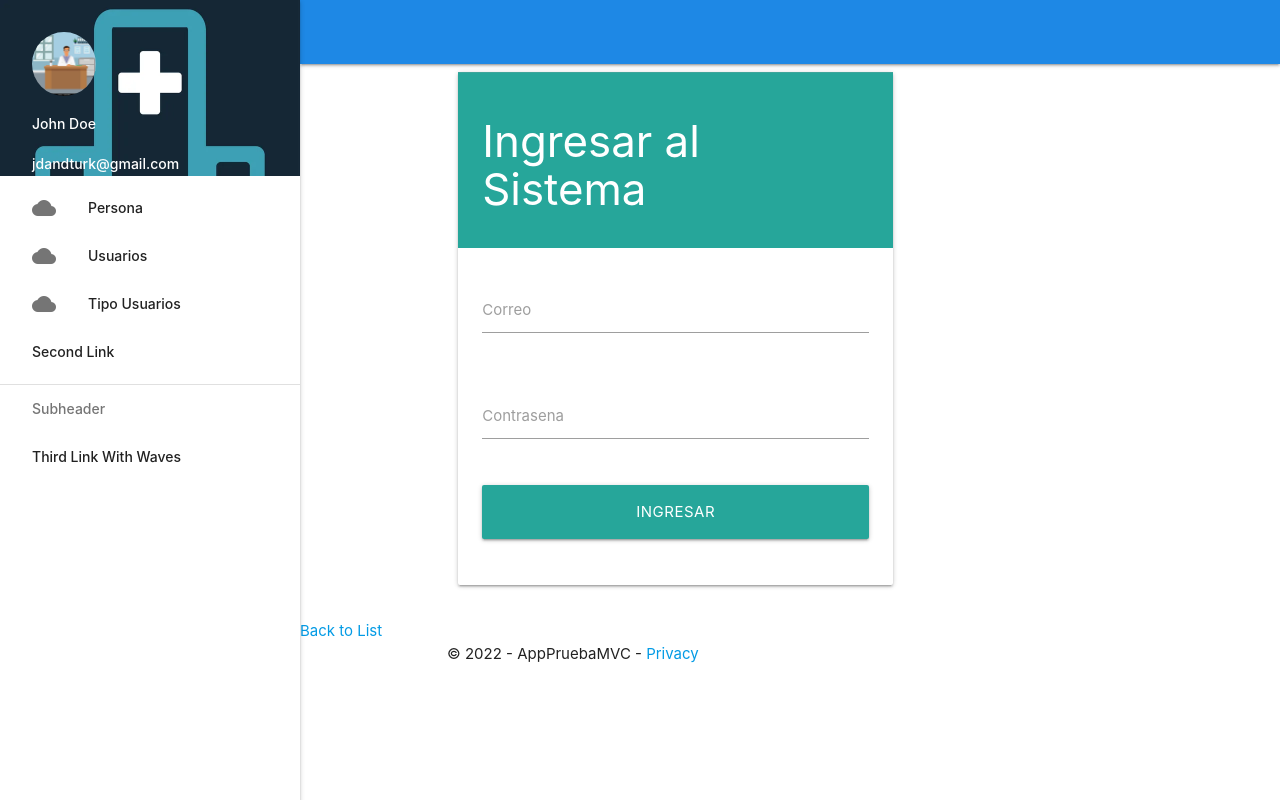
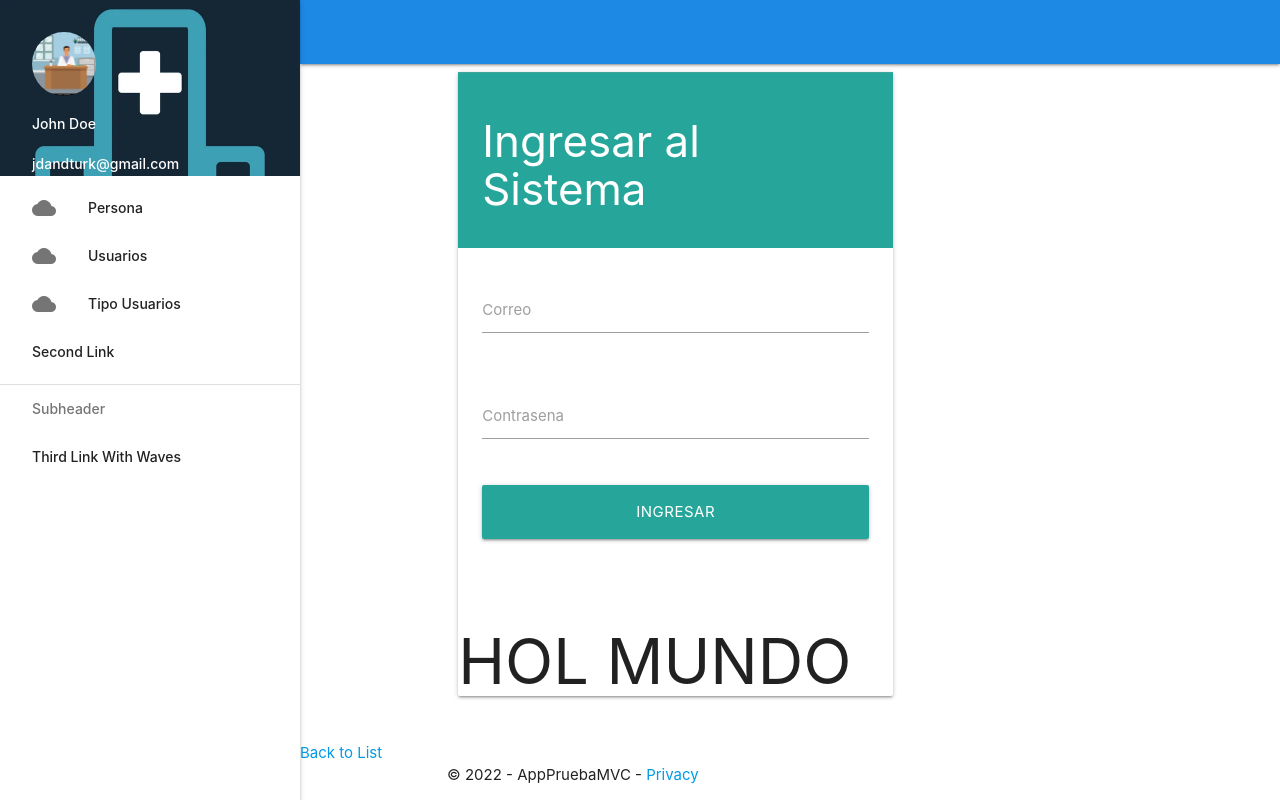
Before and after one commit to marco-ctrl/AppPruebaMVC, an ASP.NET Core app: page / in a window 1280 px wide. Run offline with ASP.NET Core 8, Linux system fonts and the light colour scheme; style sheets or scripts are compiled from the project's sources.

Commit message:
hola mundo

```diff
--- a/AppPruebaMVC/DependencyInjection.cs
+++ b/AppPruebaMVC/DependencyInjection.cs
@@ -1,5 +1,5 @@
+using AppPruebaMVC.Data.Context;
 using Microsoft.EntityFrameworkCore;
-using AppPruebaMVC.Data.Context;
 
 namespace AppPruebaMVC
 {
--- a/AppPruebaMVC/Views/Login/Index.cshtml
+++ b/AppPruebaMVC/Views/Login/Index.cshtml
@@ -28,7 +28,7 @@
           <button class="btn-large waves-effect waves-dark" value="Create" style="width:100%;">Ingresar</button>
         </div><br>
       </div>
-
+      <h1>HOL MUNDO</h1>
     </div>
   </div>
 </div>
```
Also changed, not shown: AppPruebaMVC/Controllers/CitumsController.cs (+3 -7 lines), AppPruebaMVC/Controllers/DetalleDiagnosticoesController.cs (+3 -7 lines), AppPruebaMVC/Controllers/DiagnosticoesController.cs (+6 -11 lines), AppPruebaMVC/Controllers/LoginController.cs (+3 -7 lines), AppPruebaMVC/Controllers/PersonasController.cs (+6 -11 lines), AppPruebaMVC/Controllers/RecetaMedicasController.cs (+3 -7 lines), AppPruebaMVC/Controllers/ResultadoesController.cs (+3 -7 lines), AppPruebaMVC/Controllers/TipoUsuariosController.cs (+6 -11 lines), AppPruebaMVC/Controllers/TriajesController.cs (+3 -7 lines), AppPruebaMVC/Controllers/UsuariosController.cs (+3 -7 lines).
